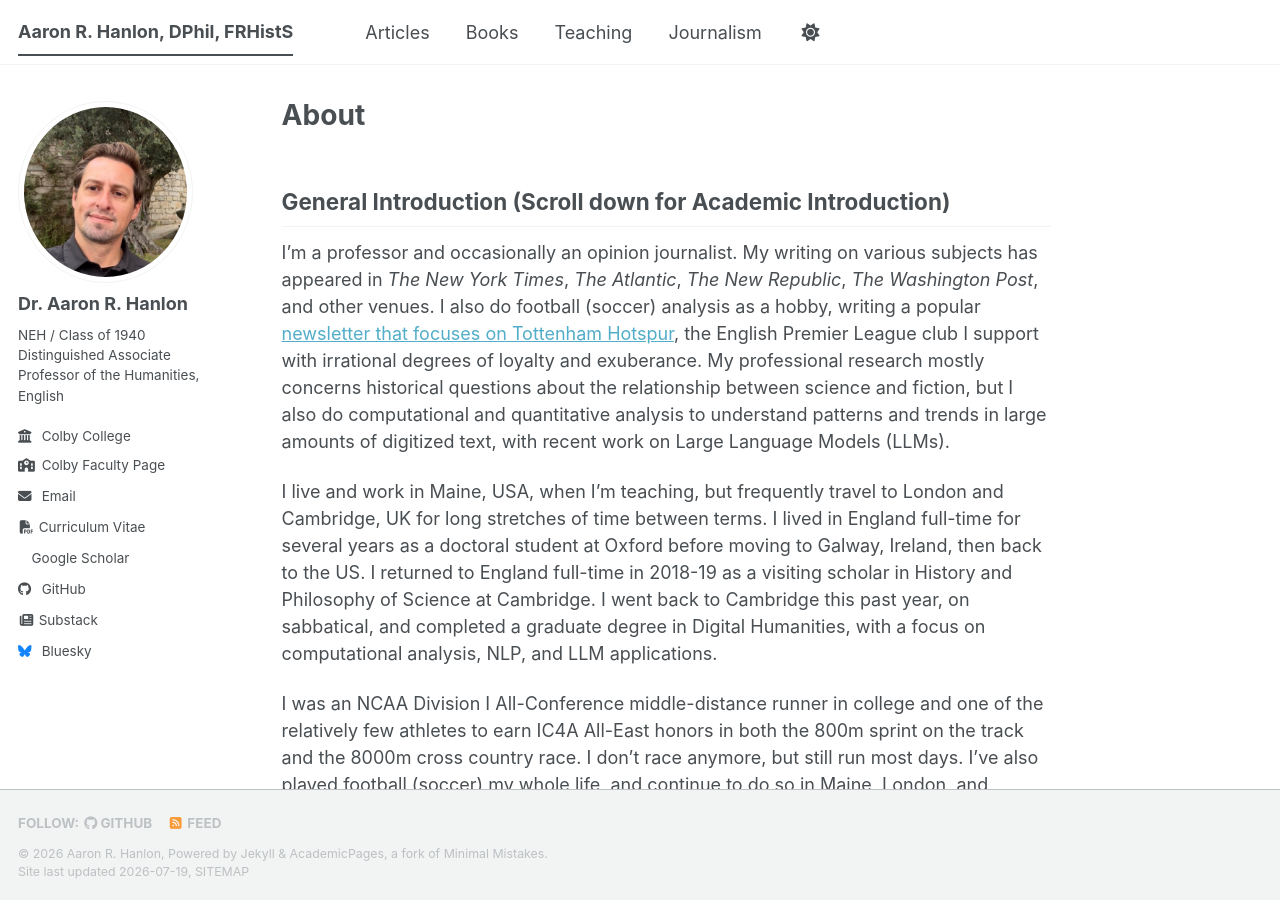
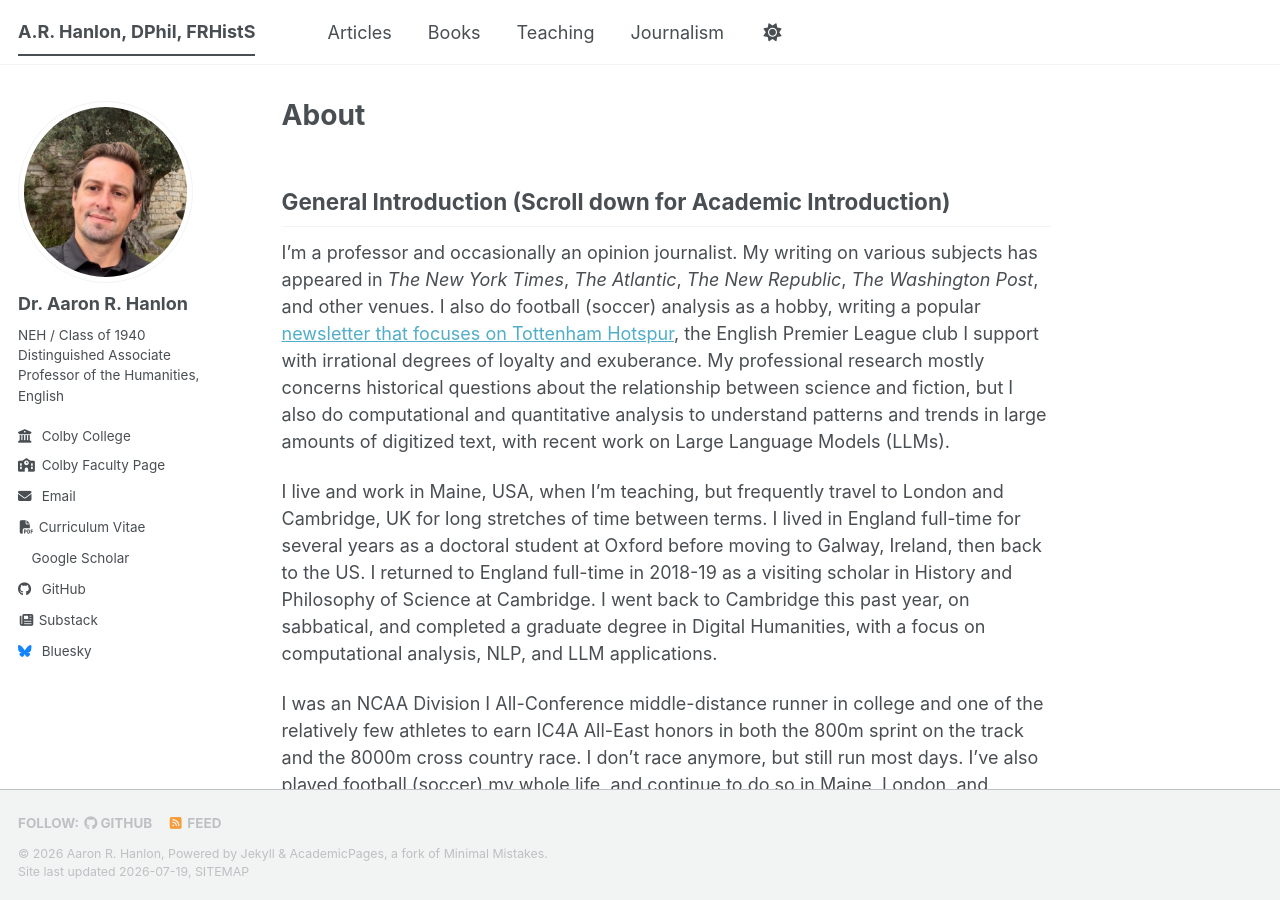
Before and after one commit to arhanlon/arhanlon.github.io, a Jekyll site: the page built from _pages/about.md, in a window 1280 px wide and 900 px high. Built offline with Jekyll 4.4.1, drawn with Linux system fonts in a browser that asks for light colours; a style sheet for code colours, icons or effects is not loaded.

Commit message:
Update _config.yml

```diff
--- a/_config.yml
+++ b/_config.yml
@@ -9,7 +9,7 @@
 # Basic Site Settings
 locale                   : "en-US"
 site_theme               : "default" # The available themes options are "default", "air", "sunrise", "mint", "dirt" and "contrast"
-title                    : "Aaron R. Hanlon, DPhil, FRHistS"
+title                    : "A.R. Hanlon, DPhil, FRHistS"
 title_separator          : "-"
 name                     : &name "Aaron R. Hanlon"
 description              : &description "Aaron R. Hanlon's website"   # Update this with a general description of your site, this is the default if not overridden by a page
```
